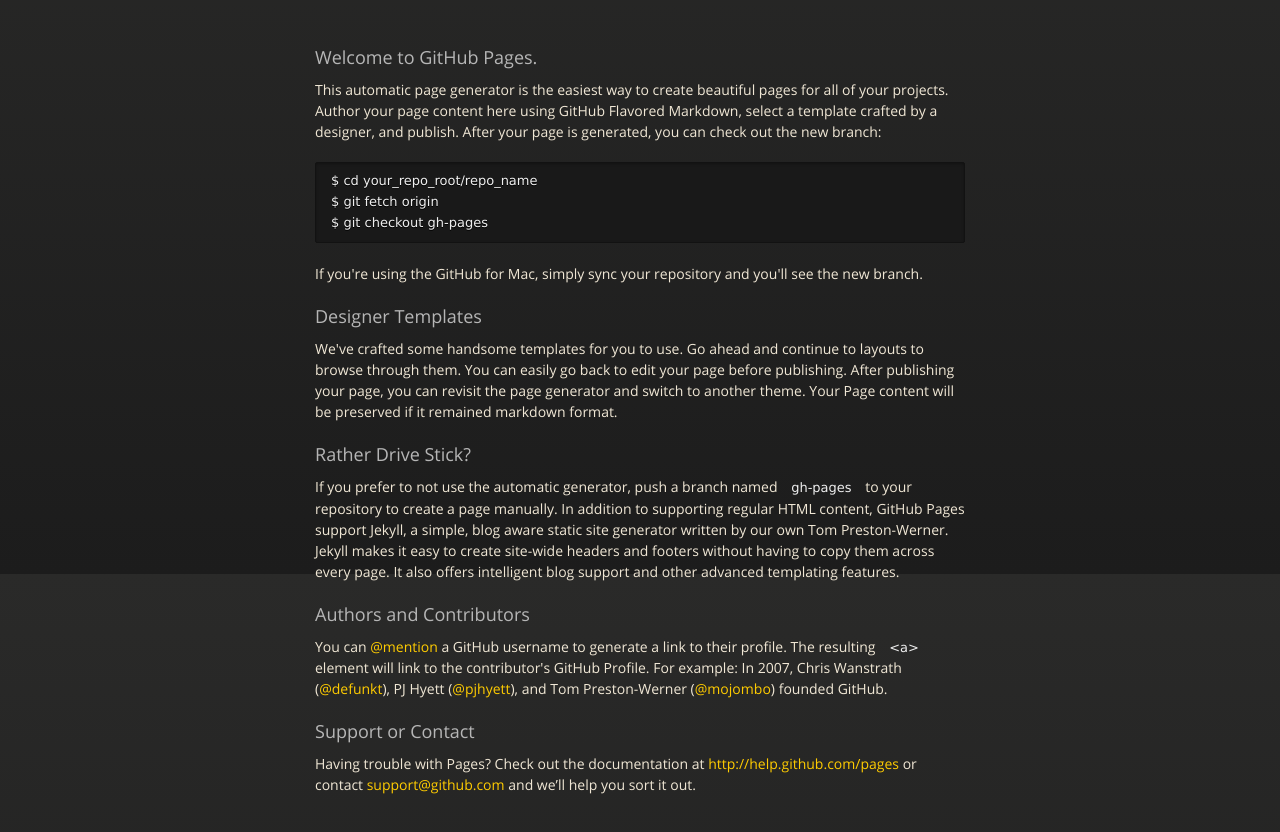
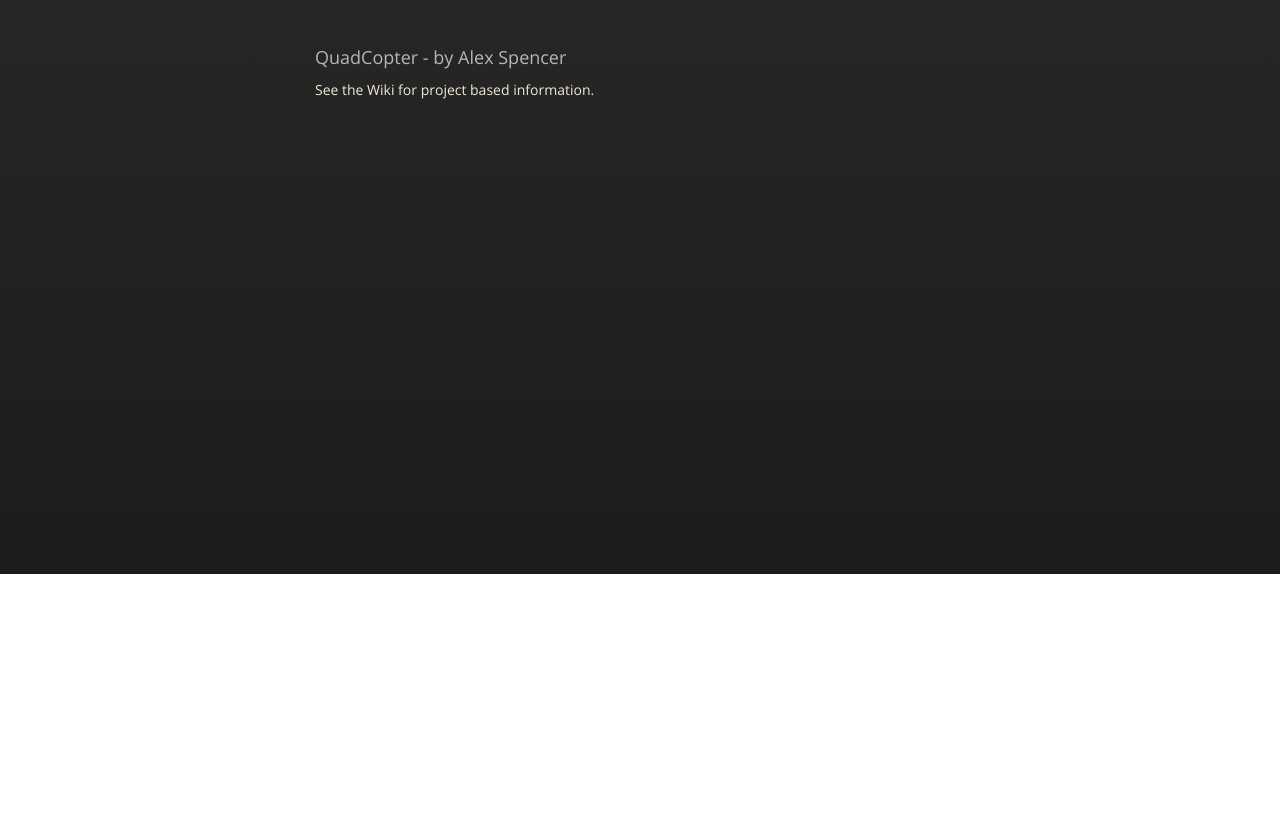
Before and after one commit to alexespencer/QuadCopter, a plain HTML site: page index.html in a window 1280 px wide. Shown: the part 226-1058 px from the top of the page. After the commit the page ends 800 px from the top, so only its background shows below. Drawn offline with nearby package versions, Linux system fonts and the light colour scheme.

```diff
--- a/index.html
+++ b/index.html
@@ -39,36 +39,9 @@
         </div>
 
         <h3>
-<a name="welcome-to-github-pages" class="anchor" href="#welcome-to-github-pages"><span class="octicon octicon-link"></span></a>Welcome to GitHub Pages.</h3>
+<a name="quadcopter---by-alex-spencer" class="anchor" href="#quadcopter---by-alex-spencer"><span class="octicon octicon-link"></span></a>QuadCopter - by Alex Spencer</h3>
 
-<p>This automatic page generator is the easiest way to create beautiful pages for all of your projects. Author your page content here using GitHub Flavored Markdown, select a template crafted by a designer, and publish. After your page is generated, you can check out the new branch:</p>
-
-<pre><code>$ cd your_repo_root/repo_name
-$ git fetch origin
-$ git checkout gh-pages
-</code></pre>
-
-<p>If you're using the GitHub for Mac, simply sync your repository and you'll see the new branch.</p>
-
-<h3>
-<a name="designer-templates" class="anchor" href="#designer-templates"><span class="octicon octicon-link"></span></a>Designer Templates</h3>
-
-<p>We've crafted some handsome templates for you to use. Go ahead and continue to layouts to browse through them. You can easily go back to edit your page before publishing. After publishing your page, you can revisit the page generator and switch to another theme. Your Page content will be preserved if it remained markdown format.</p>
-
-<h3>
-<a name="rather-drive-stick" class="anchor" href="#rather-drive-stick"><span class="octicon octicon-link"></span></a>Rather Drive Stick?</h3>
-
-<p>If you prefer to not use the automatic generator, push a branch named <code>gh-pages</code> to your repository to create a page manually. In addition to supporting regular HTML content, GitHub Pages support Jekyll, a simple, blog aware static site generator written by our own Tom Preston-Werner. Jekyll makes it easy to create site-wide headers and footers without having to copy them across every page. It also offers intelligent blog support and other advanced templating features.</p>
-
-<h3>
-<a name="authors-and-contributors" class="anchor" href="#authors-and-contributors"><span class="octicon octicon-link"></span></a>Authors and Contributors</h3>
-
-<p>You can <a href="https://github.com/blog/821" class="user-mention">@mention</a> a GitHub username to generate a link to their profile. The resulting <code>&lt;a&gt;</code> element will link to the contributor's GitHub Profile. For example: In 2007, Chris Wanstrath (<a href="https://github.com/defunkt" class="user-mention">@defunkt</a>), PJ Hyett (<a href="https://github.com/pjhyett" class="user-mention">@pjhyett</a>), and Tom Preston-Werner (<a href="https://github.com/mojombo" class="user-mention">@mojombo</a>) founded GitHub.</p>
-
-<h3>
-<a name="support-or-contact" class="anchor" href="#support-or-contact"><span class="octicon octicon-link"></span></a>Support or Contact</h3>
-
-<p>Having trouble with Pages? Check out the documentation at <a href="http://help.github.com/pages">http://help.github.com/pages</a> or contact <a href="mailto:support@github.com">support@github.com</a> and we’ll help you sort it out.</p>
+<p>See the Wiki for project based information.</p>
       </section>
 
     </div>
```
Also changed, not shown: params.json (+1 -1 lines).
